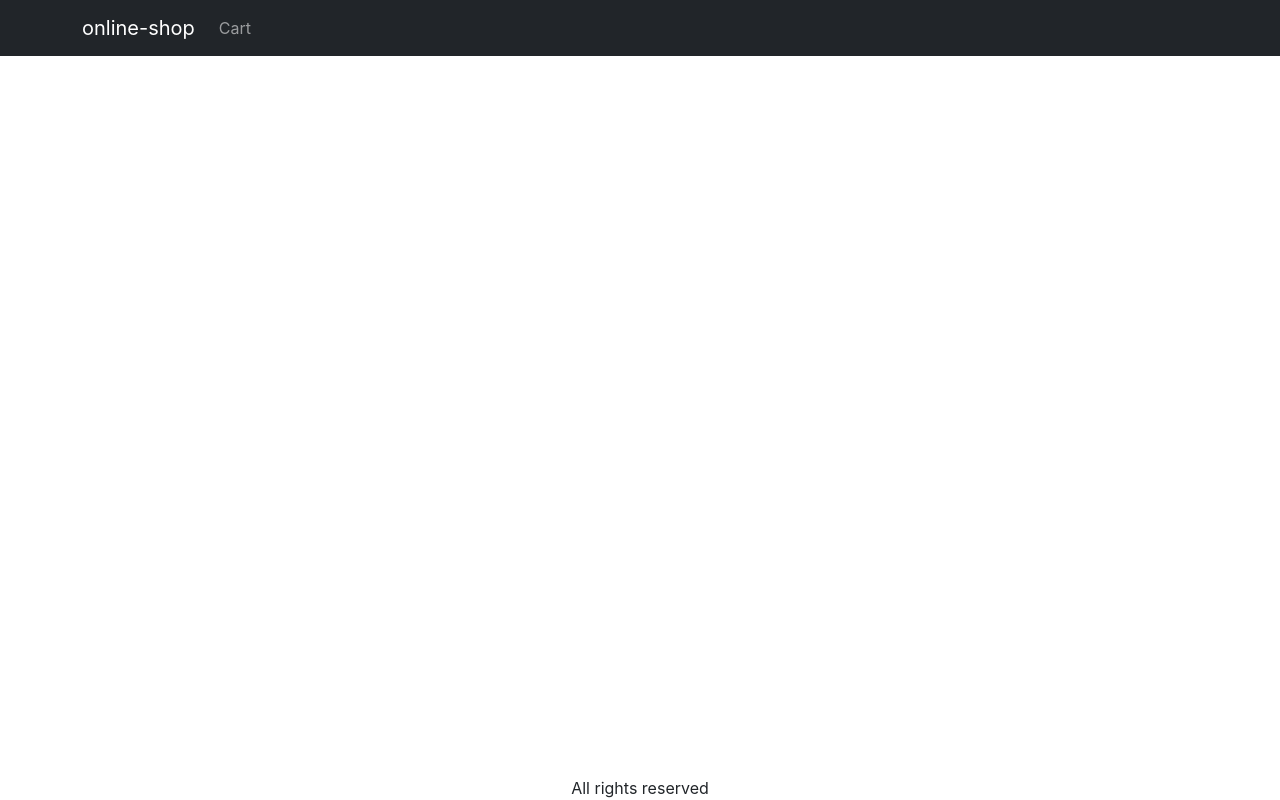
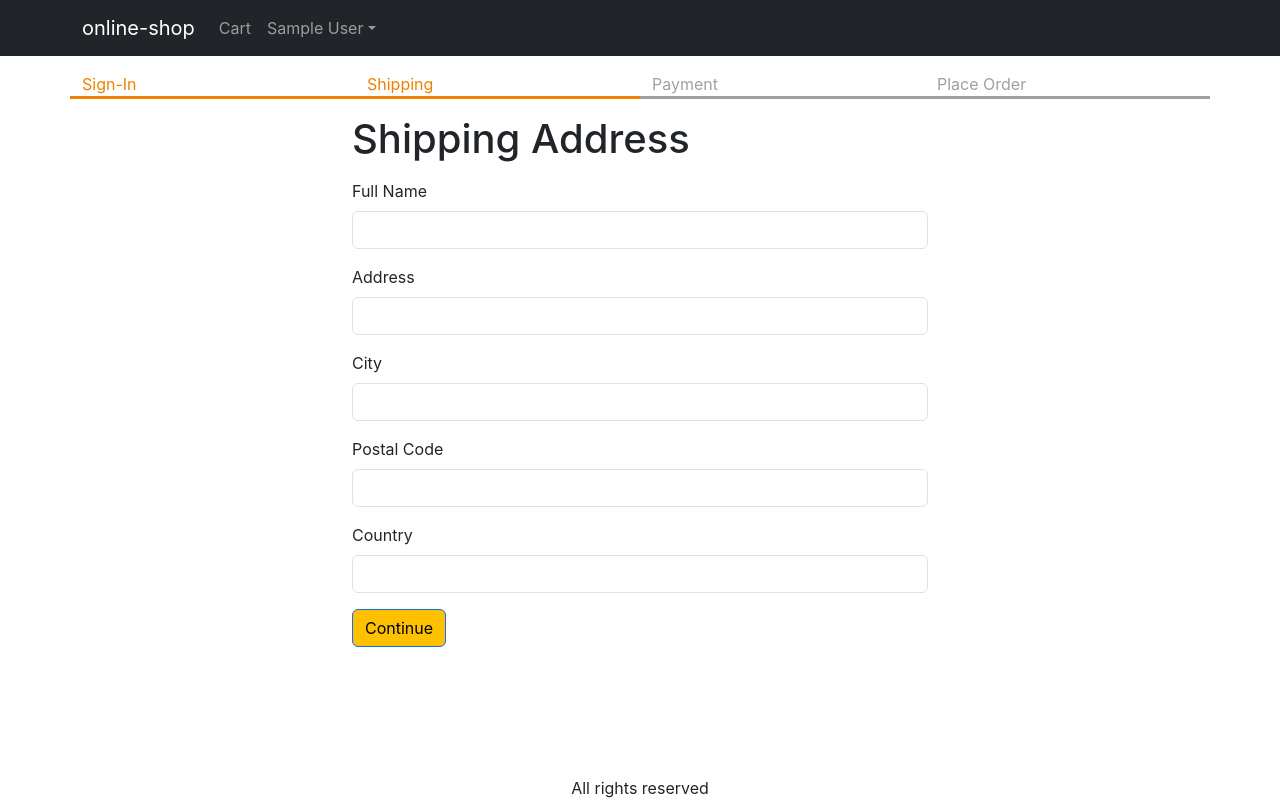
Before and after one commit to JamJuiceCreative/online-shop, a React (Create React App) app in the folder frontend/: page /shipping in a window 1280 px wide. Built offline with nearby package versions, Linux system fonts and the light colour scheme; sample sign-in values are in the browser's storage.

Commit message:
checkout shopping cart

```diff
--- a/frontend/package.json
+++ b/frontend/package.json
@@ -16,6 +16,7 @@
     "react-router-bootstrap": "^0.26.2",
     "react-router-dom": "^6.14.1",
     "react-scripts": "5.0.1",
+    "react-toastify": "^9.1.3",
     "use-reducer-logger": "^1.0.2",
     "web-vitals": "^2.1.4"
   },
--- a/frontend/src/App.js
+++ b/frontend/src/App.js
@@ -1,21 +1,32 @@
 import { BrowserRouter, Link, Route, Routes } from 'react-router-dom';
+import { ToastContainer } from 'react-toastify';
+import 'react-toastify/dist/ReactToastify.css';
 import HomeScreen from './screens/HomeScreen';
 import ProductScreen from './screens/ProductScreen';
 import Navbar from 'react-bootstrap/Navbar';
 import Badge from 'react-bootstrap/Badge';
 import Nav from 'react-bootstrap/Nav';
+import NavDropdown from 'react-bootstrap/NavDropdown';
 import Container from 'react-bootstrap/Container';
 import { LinkContainer } from 'react-router-bootstrap';
 import { useContext } from 'react';
 import { Store } from './Store';
 import CartScreen from './screens/CartScreen';
 import SigninScreen from './screens/SigninScreen';
+import ShippingAddressScreen from './screens/ShippingAddressScreen';
 function App() {
-  const { state } = useContext(Store);
-  const { cart } = state;
+  const { state, dispatch: ctxDispatch } = useContext(Store);
+  const { cart, userInfo } = state;
+
+  const signoutHandler = () => {
+    ctxDispatch({ type: 'USER_SIGNOUT' });
+    localStorage.removeItem('userInfo');
+    localStorage.removeItem('shippingAddress');
+  };
   return (
     <BrowserRouter>
       <div className="d-flex flex-column site-container">
+        <ToastContainer position="bottom-center" limit={1} />
         <header className="App-header">
           <Navbar bg="dark" variant="dark">
             <Container>
@@ -31,6 +42,28 @@
                     </Badge>
                   )}
                 </Link>
+                {userInfo ? (
+                  <NavDropdown title={userInfo.name} id="basic-nav-dropdown">
+                    <LinkContainer to="/profile">
+                      <NavDropdown.Item>User Profile</NavDropdown.Item>
+                    </LinkContainer>
+                    <LinkContainer to="/orderhistory">
+                      <NavDropdown.Item>Order History</NavDropdown.Item>
+                    </LinkContainer>
+                    <NavDropdown.Divider />
+                    <Link
+                      className="dropdown-item"
+                      to="/signout"
+                      onClick={signoutHandler}
+                    >
+                      Sign Out
+                    </Link>
+                  </NavDropdown>
+                ) : (
+                  <Link className="nav-link" to="/signin">
+                    Sign In
+                  </Link>
+                )}
               </Nav>
             </Container>
           </Navbar>
@@ -41,6 +74,7 @@
               <Route path="/product/:slug" element={<ProductScreen />} />
               <Route path="/cart" element={<CartScreen />} />
               <Route path="/signin" element={<SigninScreen />} />
+              <Route path="/shipping" element={<ShippingAddressScreen />} />
               <Route path="/" element={<HomeScreen />} />
             </Routes>
           </Container>
--- a/frontend/src/Store.js
+++ b/frontend/src/Store.js
@@ -2,7 +2,13 @@
 
 export const Store = createContext();
 const initialState = {
+  userInfo: localStorage.getItem('userInfo')
+    ? JSON.parse(localStorage.getItem('userInfo'))
+    : null,
   cart: {
+    shippingAddress: localStorage.getItem('shippingAddress')
+      ? JSON.parse(localStorage.getItem('shippingAddress'))
+      : {},
     cartItems: localStorage.getItem('cartItems')
       ? JSON.parse(localStorage.getItem('cartItems'))
       : [],
@@ -30,6 +36,26 @@
       localStorage.setItem('cartItems', JSON.stringify(cartItems));
       return { ...state, cart: { ...state.cat, cartItems } };
     }
+    case 'USER_SIGNIN':
+      return { ...state, userInfo: action.payload };
+    case 'USER_SIGNOUT':
+      return {
+        ...state,
+        userInfo: null,
+        cart: {
+          cartItems: [],
+          shippingAddress: {}
+        }
+      };
+    case 'SAVE_SHIPPING_ADDRESS':
+      return {
+        ...state,
+        cart: {
+          ...state.cart,
+          shippingAddress: action.payload,
+        },
+      };
+
     default:
       return state;
   }
--- /dev/null
+++ b/frontend/src/components/CheckOutSteps.js
@@ -0,0 +1,14 @@
+import React from 'react';
+import Row from 'react-bootstrap/Row';
+import Col from 'react-bootstrap/Col';
+
+export default function CheckOutSteps(props) {
+  return (
+    <Row className="checkout-steps">
+      <Col className={props.step1 ? 'active' : ''}>Sign-In</Col>
+      <Col className={props.step2 ? 'active' : ''}>Shipping</Col>
+      <Col className={props.step3 ? 'active' : ''}>Payment</Col>
+      <Col className={props.step4 ? 'active' : ''}>Place Order</Col>
+    </Row>
+  );
+}
--- a/frontend/src/index.css
+++ b/frontend/src/index.css
@@ -53,3 +53,13 @@
 .small-container {
   max-width: 600px;
 }
+
+.checkout-steps > div {
+  border-bottom: 0.2rem solid #a0a0a0;
+  color: #a0a0a0;
+}
+
+.checkout-steps > div.active {
+  border-bottom: 0.2rem solid #f08000;
+  color: #f08000;
+}
--- /dev/null
+++ b/frontend/src/screens/ShippingAddressScreen.js
@@ -0,0 +1,110 @@
+import React, { useState, useContext, useEffect } from 'react';
+import { Helmet } from 'react-helmet-async';
+import Form from 'react-bootstrap/Form';
+import Button from 'react-bootstrap/Button';
+import { useNavigate } from 'react-router-dom';
+import { Store } from '../Store';
+import CheckOutSteps from '../components/CheckOutSteps';
+
+export default function ShippingAddressScreen() {
+  const navigate = useNavigate();
+  const { state, dispatch: ctxDispatch } = useContext(Store);
+  const {
+    userInfo,
+    cart: { shippingAddress },
+  } = state;
+  const [fullName, setFullName] = useState(shippingAddress.fullName || '');
+  const [address, setAddress] = useState(shippingAddress.address || '');
+  const [city, setCity] = useState(shippingAddress.city || '');
+  const [postalCode, setPostalCode] = useState(
+    shippingAddress.postalCode || ''
+  );
+  useEffect(() => {
+    if (!userInfo) {
+      navigate('/signin?redirect=/shipping');
+    }
+  }, [userInfo, navigate]);
+  const [country, setCountry] = useState(shippingAddress.country || '');
+  const submitHandler = (e) => {
+    e.preventDefault();
+    ctxDispatch({
+      type: 'SAVE_SHIPPING_ADDRESS',
+      payload: {
+        fullName,
+        address,
+        city,
+        postalCode,
+        country,
+      },
+    });
+    localStorage.setItem(
+      'shippingAddress',
+      JSON.stringify({
+        fullName,
+        address,
+        city,
+        postalCode,
+        country,
+      })
+    );
+    navigate('/payment');
+  };
+  return (
+    <div>
+      <Helmet>
+        <title>Shipping Address</title>
+      </Helmet>
+      <CheckOutSteps step1 step2></CheckOutSteps>
+      <div className="container small-container">
+        <h1 className="my-3">Shipping Address</h1>
+        <Form onSubmit={submitHandler}>
+          <Form.Group className="mb-3" controlId="fullName">
+            <Form.Label>Full Name</Form.Label>
+            <Form.Control
+              value={fullName}
+              onChange={(e) => setFullName(e.target.value)}
+              required
+            />
+          </Form.Group>
+          <Form.Group className="mb-3" controlId="address">
+            <Form.Label>Address</Form.Label>
+            <Form.Control
+              value={address}
+              onChange={(e) => setAddress(e.target.value)}
+              required
+            />
+          </Form.Group>
+          <Form.Group className="mb-3" controlId="city">
+            <Form.Label>City</Form.Label>
+            <Form.Control
+              value={city}
+              onChange={(e) => setCity(e.target.value)}
+              required
+            />
+          </Form.Group>
+          <Form.Group className="mb-3" controlId="postalCode">
+            <Form.Label>Postal Code</Form.Label>
+            <Form.Control
+              value={postalCode}
+              onChange={(e) => setPostalCode(e.target.value)}
+              required
+            />
+          </Form.Group>
+          <Form.Group className="mb-3" controlId="country">
+            <Form.Label>Country</Form.Label>
+            <Form.Control
+              value={country}
+              onChange={(e) => setCountry(e.target.value)}
+              required
+            />
+          </Form.Group>
+          <div className="mb-3">
+            <Button variant="primary" type="submit">
+              Continue
+            </Button>
+          </div>
+        </Form>
+      </div>
+    </div>
+  );
+}
--- a/frontend/src/screens/SigninScreen.js
+++ b/frontend/src/screens/SigninScreen.js
@@ -1,26 +1,67 @@
-import { Link, useLocation } from 'react-router-dom';
+import Axios from 'axios';
+import { Link, useLocation, useNavigate } from 'react-router-dom';
 import Container from 'react-bootstrap/Container';
 import Form from 'react-bootstrap/Form';
 import Button from 'react-bootstrap/Button';
 import { Helmet } from 'react-helmet-async';
+import { useState, useContext, useEffect } from 'react';
+import { Store } from '../Store';
+import { toast } from 'react-toastify';
+import { getError } from '../utils';
 
 export default function SigninScreen() {
+  const navigate = useNavigate();
   const { search } = useLocation();
   const redirectInUrl = new URLSearchParams(search).get('redirect');
   const redirect = redirectInUrl ? redirectInUrl : '/';
+
+  const [email, setEmail] = useState('');
+  const [password, setPassword] = useState('');
+
+  const { state, dispatch: ctxDispatch } = useContext(Store);
+  const { userInfo } = state;
+  const submitHandler = async (e) => {
+    e.preventDefault();
+    try {
+      const { data } = await Axios.post('/api/users/signin', {
+        email,
+        password,
+      });
+      ctxDispatch({ type: 'USER_SIGNIN', payload: data });
+      localStorage.setItem('userInfo', JSON.stringify(data));
+      navigate(redirect || '/');
+    } catch (err) {
+      toast.error(getError(err));
+    }
+  };
+
+  useEffect(() => {
+    if (userInfo) {
+      navigate(redirect);
+    }
+  }, [navigate, redirect, userInfo]);
+
   return (
     <Container className="small-container">
       <Helmet>
         <title>Sign In</title>
       </Helmet>
-      <Form>
+      <Form onSubmit={submitHandler}>
         <Form.Group className="mb-3" controlId="email">
           <Form.Label>Email</Form.Label>
-          <Form.Control type="email" required></Form.Control>
+          <Form.Control
+            type="email"
+            required
+            onChange={(e) => setEmail(e.target.value)}
+          ></Form.Control>
         </Form.Group>
         <Form.Group className="mb-3" controlId="password">
           <Form.Label>Password</Form.Label>
-          <Form.Control type="password" required></Form.Control>
+          <Form.Control
+            type="password"
+            required
+            onChange={(e) => setPassword(e.target.value)}
+          ></Form.Control>
         </Form.Group>
         <div className="mb-3">
           <Button type="submit">Sign In</Button>
```
Also changed, not shown: 1 other file (tests, documents, lock files or other folders).
